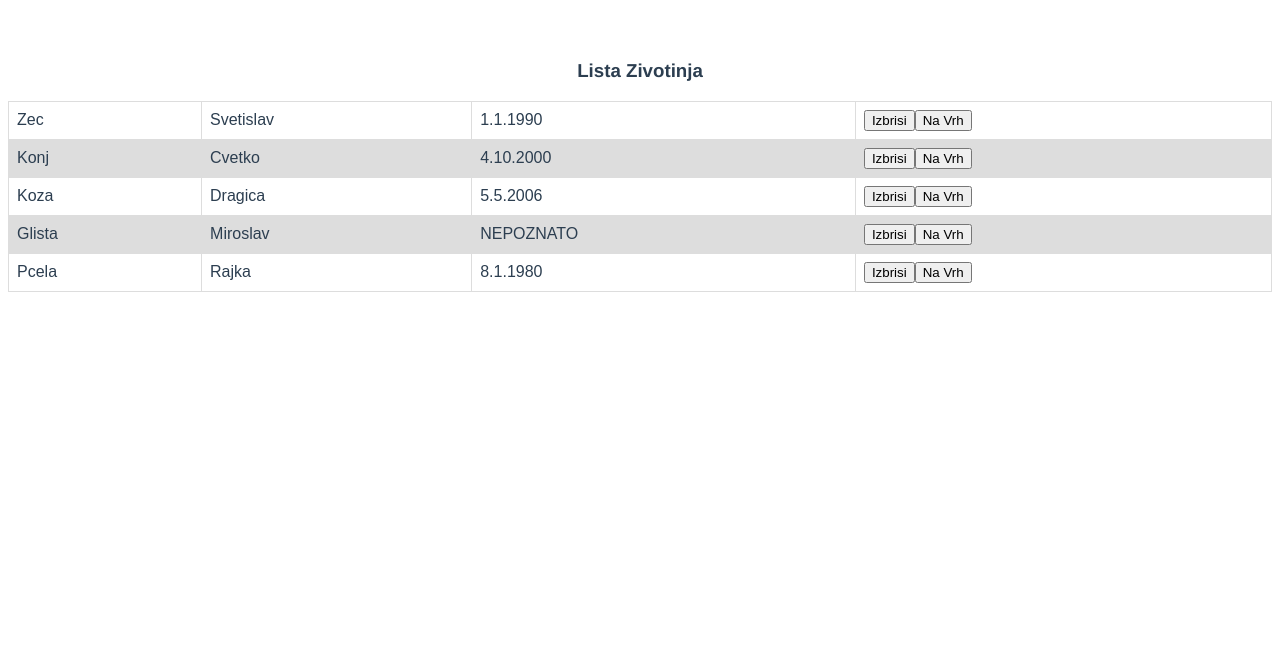
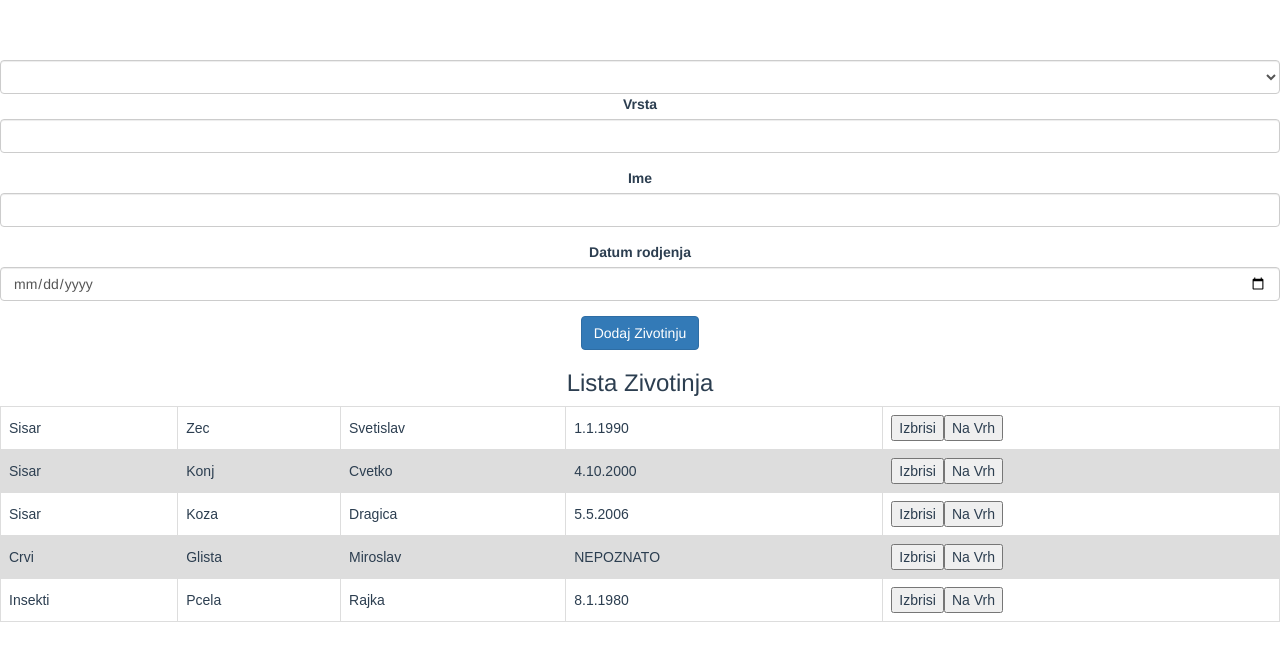
Before and after one commit to voxOO/zoo_VUEJS, a Vue app: page / in a window 1280 px wide. Shown: the top 660 px of the page. Built offline with nearby package versions, Linux system fonts and the light colour scheme.

Commit message:
dodavanje zivotinje i klase

```diff
--- a/public/index.html
+++ b/public/index.html
@@ -5,6 +5,7 @@
     <meta http-equiv="X-UA-Compatible" content="IE=edge">
     <meta name="viewport" content="width=device-width,initial-scale=1.0">
     <link rel="icon" href="<%= BASE_URL %>favicon.ico">
+    <link rel="stylesheet" href="https://stackpath.bootstrapcdn.com/bootstrap/3.4.1/css/bootstrap.min.css" integrity="sha384-HSMxcRTRxnN+Bdg0JdbxYKrThecOKuH5zCYotlSAcp1+c8xmyTe9GYg1l9a69psu" crossorigin="anonymous">
     <title>zoo</title>
   </head>
   <body>
--- a/src/components/zooapp.vue
+++ b/src/components/zooapp.vue
@@ -1,8 +1,34 @@
 <template>
     <div>
+        <form @submit.prevent="dodajZivotinju">
+            <select name="" id="klasa" class="form-control" v-model="novaZivotinja.klasa">
+                <option value="Sisari">Sisari</option>
+                <option value="Reptili">Reptili</option>
+                <option value="Ribe">Ribe</option>
+                <option value="Crvi">Crvi</option>
+                <option value="Insekti">Insekti</option>
+            </select>
+            <div class="form-group">
+                <label for="vrsta">Vrsta</label>
+                <input type="text" class="form-control" id="vrsta" v-model="novaZivotinja.vrsta" required />
+            </div>
+            <div class="form-group">
+                <label for="ime">Ime</label>
+                <input type="text" class="form-control" id="ime" v-model="novaZivotinja.ime" required />
+            </div>
+            <div class="form-group">
+                <label for="datum_rodjenja">Datum rodjenja</label>
+                <input type="date" class="form-control" id="datum_rodjenja" v-model="novaZivotinja.datum_rodjenja" required />
+            </div>
+            <div class="form-group">
+                <button class="btn btn-primary" type="submit">Dodaj Zivotinju</button>
+            </div>
+        </form>
+
         <h3>Lista Zivotinja</h3>
         <table>
             <tr v-for="(zivotinja, index) in spisak_zivotinja" :key="index" >
+                <td>{{ zivotinja.klasa }}</td>
                 <td>{{ zivotinja.vrsta }}</td>
                 <td>{{ zivotinja.ime}}</td>
                 <td>{{ zivotinja.datum_rodjenja || "NEPOZNATO" }}</td>
@@ -19,12 +45,18 @@
 export default {
     data () {
         return {
+            novaZivotinja: {
+                klasa: '',
+                vrsta: '',
+                ime: '',
+                datum_rodjenja: ''
+            },
             spisak_zivotinja: [
-                {vrsta:'Zec' , ime:'Svetislav' , datum_rodjenja: '1.1.1990'},
-                {vrsta:'Konj' , ime:'Cvetko' , datum_rodjenja: '4.10.2000'},
-                {vrsta:'Koza' , ime:'Dragica' , datum_rodjenja: '5.5.2006'},
-                {vrsta:'Glista' , ime:'Miroslav' , datum_rodjenja: ''},
-                {vrsta:'Pcela' , ime:'Rajka' , datum_rodjenja: '8.1.1980'},
+                {klasa:'Sisar', vrsta:'Zec' , ime:'Svetislav' , datum_rodjenja: '1.1.1990'},
+                {klasa:'Sisar', vrsta:'Konj' , ime:'Cvetko' , datum_rodjenja: '4.10.2000'},
+                {klasa:'Sisar', vrsta:'Koza' , ime:'Dragica' , datum_rodjenja: '5.5.2006'},
+                {klasa:'Crvi', vrsta:'Glista' , ime:'Miroslav' , datum_rodjenja: ''},
+                {klasa:'Insekti',vrsta:'Pcela' , ime:'Rajka' , datum_rodjenja: '8.1.1980'},
             ]
         }
     },
@@ -37,6 +69,15 @@ export default {
            let zivotinja = this.spisak_zivotinja[index]
            this.spisak_zivotinja.splice(index,1)
            this.spisak_zivotinja.unshift(zivotinja)
+        },
+        dodajZivotinju () {
+            this.spisak_zivotinja.push({...this.novaZivotinja})
+            this.novaZivotinja = {
+                klasa: '',
+                vrsta: '',
+                ime: '',
+                datum_rodjenja: ''
+            }
         }
     }
 }
```
